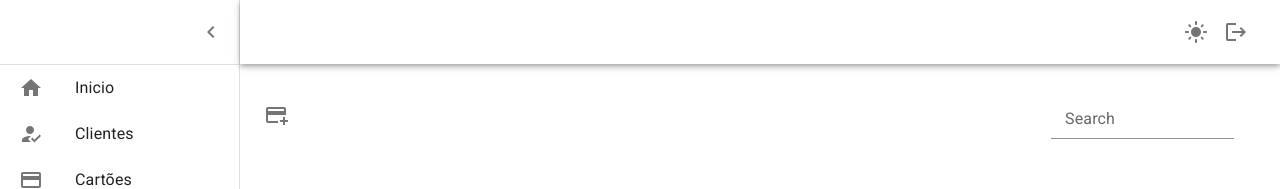
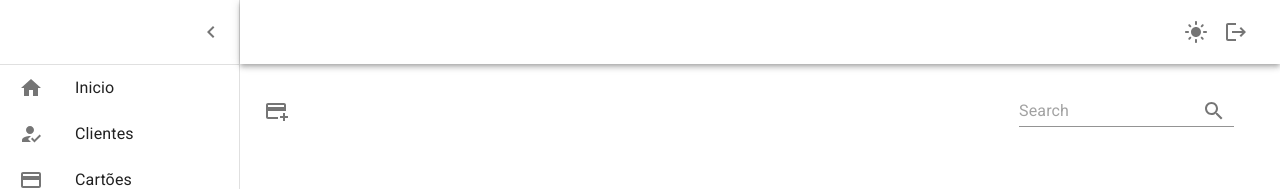
Before and after one commit to josimara-lima2/gerenciandoFinacas, a React (Create React App) app: page /credit-card in a window 1280 px wide. Shown: the top 189 px of the page. Built offline with nearby package versions, Linux system fonts and the light colour scheme; no server answers; sample sign-in values are in the browser's storage.

Commit message:
style: add icon

```diff
--- a/src/components/Search/Search.tsx
+++ b/src/components/Search/Search.tsx
@@ -1,14 +1,7 @@
 import React, { useEffect, useState } from 'react';
 import { Box as MuiBox, FormControl, InputLabel, Input } from '@mui/material';
-
+import InputAdornment from '@mui/material/InputAdornment';
 import SearchIcon from '@mui/icons-material/Search';
-import { useAppDispatch, useAppSelector } from 'store';
-import { ClientSelector, ClientInterface } from 'store/reducers/clients';
-import {
-  fetchApiPage,
-  fetchApiSearch,
-  PageSelector,
-} from 'store/reducers/pages';
 
 type Props = {
   atualiza: () => void;
@@ -44,12 +37,15 @@ export default function Search({ atualiza, onChange }: Props) {
           marginTop: '10px',
         }}
       >
-        <InputLabel>Search</InputLabel>
-
         <Input
-          id="search"
+          placeholder="Search"
           sx={{ borderRadius: '10px' }}
           onChange={e => changenIput(e)}
+          endAdornment={
+            <InputAdornment position="start">
+              <SearchIcon />
+            </InputAdornment>
+          }
         />
       </FormControl>
     </MuiBox>
--- a/src/pages/Cartoes.tsx
+++ b/src/pages/Cartoes.tsx
@@ -32,11 +32,8 @@ import Stack from '@mui/material/Stack';
 
 export default function Cartao() {
   const dispatch = useAppDispatch();
-  const { cards, isLoading } = useAppSelector(
-    CardSelector,
-  ) as ListCardInterface;
   const [page, setPage] = useState(1);
-  const { pageCliente } = useAppSelector(PageCardSelector);
+  const { pageCliente, isLoadingg } = useAppSelector(PageCardSelector);
   useEffect(() => {
     dispatch(fetchApiPageCard(String(page)));
   }, [dispatch, page]);
@@ -106,7 +103,7 @@ export default function Cartao() {
               </TableRow>
             </TableHead>
             <TableBody>
-              {!isLoading &&
+              {!isLoadingg &&
                 pageCliente.data.map(item => {
                   const id = Math.random();
                   return (
```
